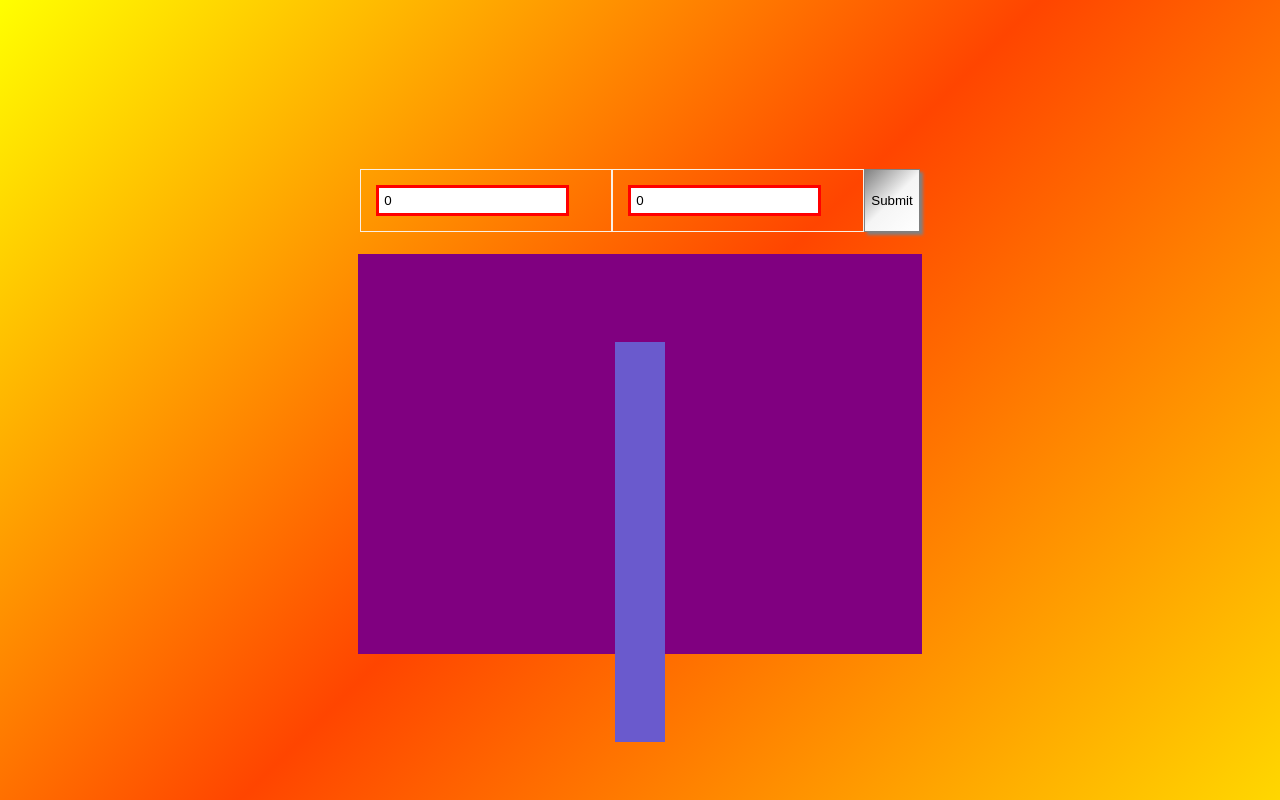
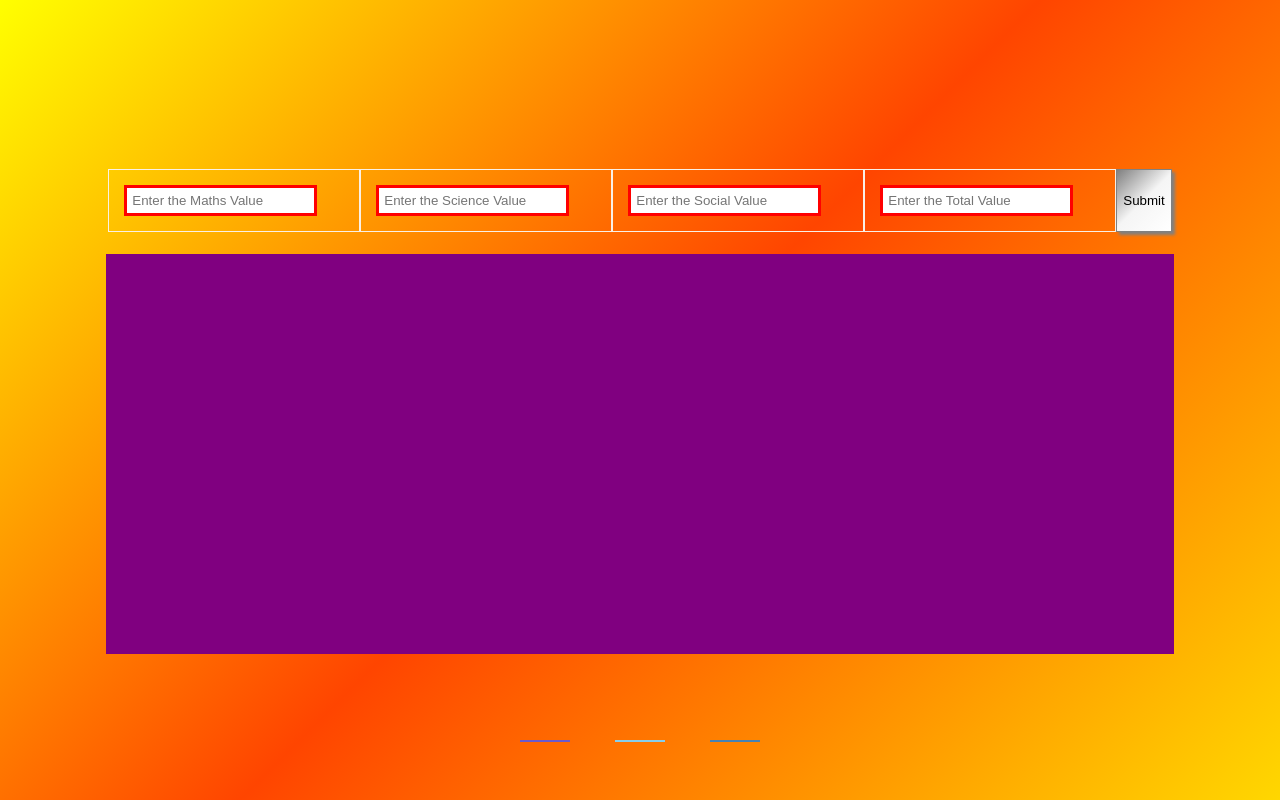
Before and after one commit to ak-laivann/50proj50days, a React (Create React App) app: page / in a window 1280 px wide. Built offline with nearby package versions, Linux system fonts and the light colour scheme.

Commit message:
added two more columns in graph

```diff
--- a/src/Graph/Graph.css
+++ b/src/Graph/Graph.css
@@ -63,33 +63,35 @@ input {
 }
 
 .graph1 {
-  height: 400px;
+  height: 2px;
   width: 50px;
   background-color: slateblue;
   margin: 0 20px;
   position: absolute;
   bottom: 58px;
+  left: 500px;
+  transition: 3s ease;
 }
 
 .graph2 {
-  height: 400px;
+  height: 2px;
   width: 50px;
   background-color: skyblue;
   margin: 0 20px;
+  position: absolute;
+  bottom: 58px;
+  transition: 3s ease;
 }
 
 .graph3 {
-  height: 400px;
+  height: 2px;
   width: 50px;
   background-color: steelblue;
   margin: 0 20px;
-}
-
-.graph4 {
-  height: 400px;
-  width: 50px;
-  background-color: deepskyblue;
-  margin: 0 20px;
+  position: absolute;
+  bottom: 58px;
+  right: 500px;
+  transition: 3s ease;
 }
 
 button {
--- a/src/Graph/Graph.js
+++ b/src/Graph/Graph.js
@@ -4,11 +4,19 @@ import "./Graph.css";
 const Graph = () => {
   document.title = "Graph";
 
-  const graph = document.querySelector(".graph1");
+  const graph1 = document.querySelector(".graph1");
+
+  const graph2 = document.querySelector(".graph2");
+
+  const graph3 = document.querySelector(".graph3");
 
   const total = document.getElementById("total");
 
   const maths = document.getElementById("maths");
+
+  const science = document.getElementById("science");
+
+  const social = document.getElementById("social");
 
   const initialState = 0;
 
@@ -27,15 +35,35 @@ const Graph = () => {
   function handleClick() {
     const Maths = Number(maths.value);
 
+    const Science = Number(science.value);
+
+    const Social = Number(social.value);
+
     const Total = Number(total.value);
 
-    const Functioon = (Maths / Total) * 400;
+    const Function1 = (Maths / Total) * 400;
+
+    const Function2 = (Science / Total) * 400;
+
+    const Function3 = (Social / Total) * 400;
 
     if (Total === 0) {
-    } else if (Functioon > 400 || false) {
-      graph.style.height = "400px";
+      graph1.style.height = "2px";
+      graph2.style.height = "2px";
+      graph3.style.height = "2px";
+      window.alert("give me a number please");
+    } else if ((Function1 >= 400) ^ (Function2 >= 400) ^ (Function3 >= 400)) {
+      graph1.style.height = "400px";
+      graph2.style.height = "400px";
+      graph3.style.height = "400px";
+    } else if (Function2 >= 400) {
+      graph2.style.height = "400px";
+    } else if (Function3 >= 400) {
+      graph3.style.height = "400px";
     } else {
-      graph.style.height = `${Functioon}px`;
+      graph1.style.height = `${Function1}px`;
+      graph2.style.height = `${Function2}px`;
+      graph3.style.height = `${Function3}px`;
     }
   }
 
@@ -58,7 +86,26 @@ const Graph = () => {
             placeholder="Enter the Maths Value"
             id="maths"
             min="0"
-            defaultValue={0}
+            onChange={(e) => handleChange(e)}
+          />
+        </div>
+
+        <div className="group">
+          <input
+            type="number"
+            placeholder="Enter the Science Value"
+            id="science"
+            min="0"
+            onChange={(e) => handleChange(e)}
+          />
+        </div>
+
+        <div className="group">
+          <input
+            type="number"
+            placeholder="Enter the Social Value"
+            id="social"
+            min="0"
             onChange={(e) => handleChange(e)}
           />
         </div>
@@ -69,7 +116,6 @@ const Graph = () => {
             placeholder="Enter the Total Value"
             id="total"
             min="0"
-            defaultValue={0}
             onChange={(e) => handleChange(e)}
           />
         </div>
@@ -78,6 +124,8 @@ const Graph = () => {
       </div>
       <div className="graph">
         <div className="graph1"></div>
+        <div className="graph2"></div>
+        <div className="graph3"></div>
       </div>
     </>
   );
```
Also changed, not shown: src/DragNDrop/DragDrop.js (+37 -23 lines).
